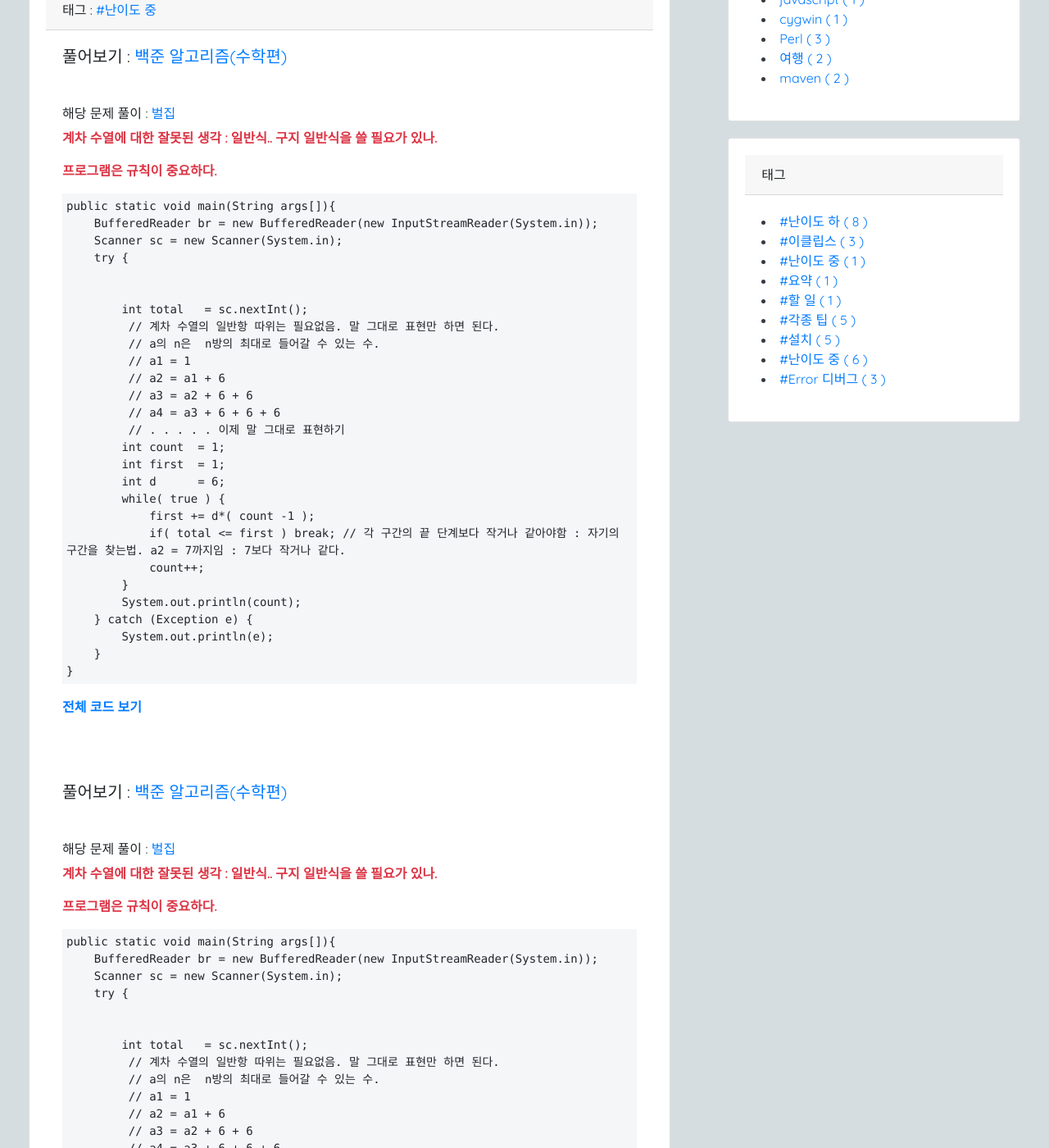
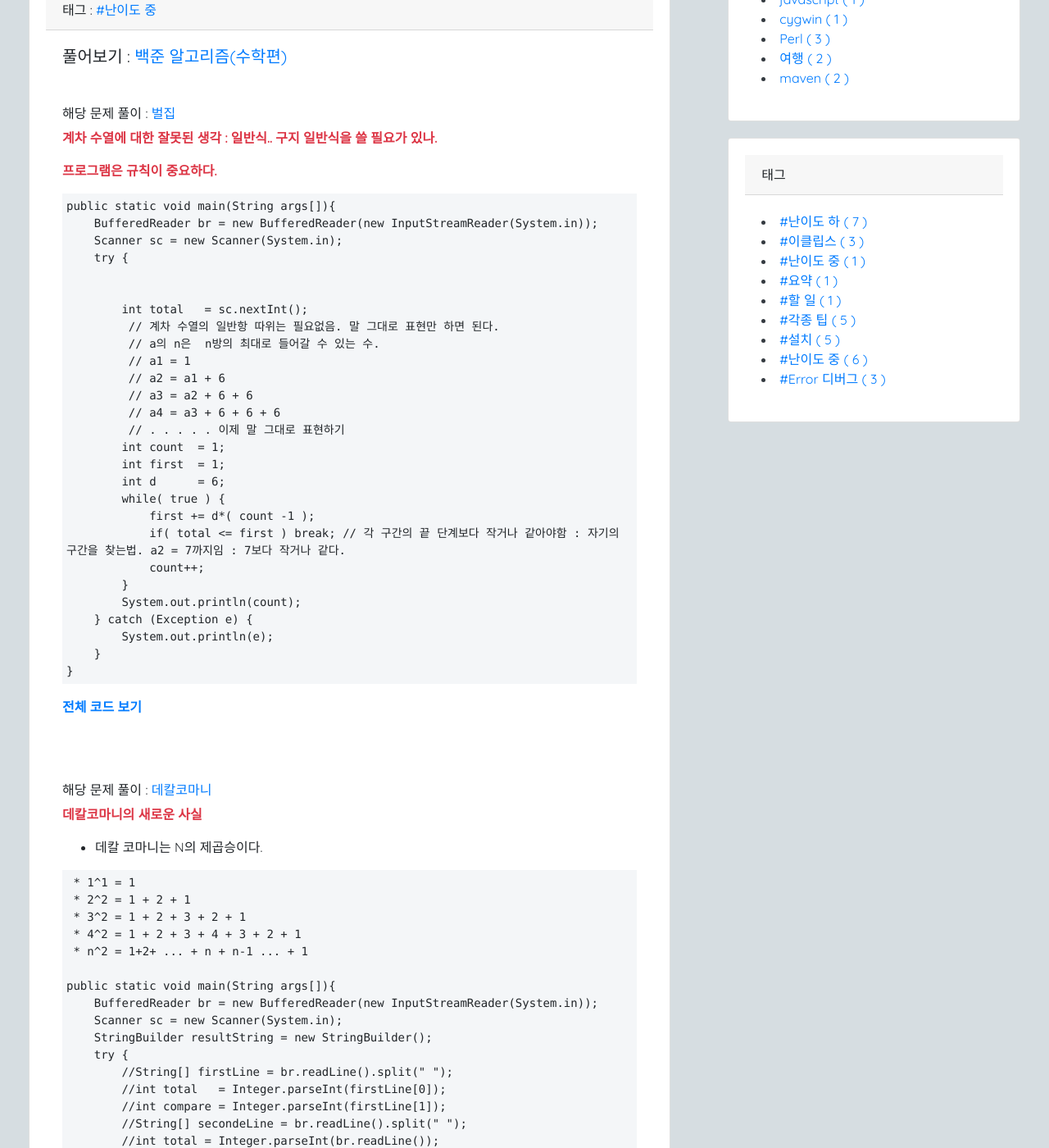
Before and after one commit to 7271kim/7271kim.github.com, a Jekyll site: the page built from _posts/algorithm/2019-09-04-algorithm-6.md, in a window 1280 px wide and 1400 px high, scrolled down 469 px. Shown: the whole window at 82% size. Built offline with Jekyll 4.4.1, drawn with Linux system fonts in a browser that asks for light colours; nearby versions of some CDN libraries; a script that is not in the unit is left out; comment, search, counter and statistics services are not loaded; some of the changed text lies outside the part shown.

Commit message:
[2019.09.22]  - 알고리즘 정리중

```diff
--- a/_posts/algorithm/2019-09-04-algorithm-6.md
+++ b/_posts/algorithm/2019-09-04-algorithm-6.md
@@ -51,45 +51,6 @@
 <br/>
 <br/>
 
-##### 풀어보기 : <a href="https://www.acmicpc.net/step/8" target="_blank"> 백준 알고리즘(수학편)</a>
-
-<br/>
-###### 해당 문제 풀이 : <a href="https://www.acmicpc.net/problem/2292" target="_blank"> 벌집 </a>
-
-<p class="text-danger bold-text"> 계차 수열에 대한 잘못된 생각 : 일반식.. 구지 일반식을 쓸 필요가 있나.</p>
-<p class="text-danger bold-text"> 프로그램은 규칙이 중요하다.</p>
-<pre>
-public static void main(String args[]){
-    BufferedReader br = new BufferedReader(new InputStreamReader(System.in));
-    Scanner sc = new Scanner(System.in);
-    try {
-
-
-        int total   = sc.nextInt();
-         // 계차 수열의 일반항 따위는 필요없음. 말 그대로 표현만 하면 된다.
-         // a의 n은  n방의 최대로 들어갈 수 있는 수.
-         // a1 = 1
-         // a2 = a1 + 6
-         // a3 = a2 + 6 + 6
-         // a4 = a3 + 6 + 6 + 6
-         // . . . . . 이제 말 그대로 표현하기
-        int count  = 1;
-        int first  = 1;
-        int d      = 6;
-        while( true ) {
-            first += d*( count -1 );
-            if( total &lt;= first ) break; // 각 구간의 끝 단계보다 작거나 같아야함 : 자기의 구간을 찾는법. a2 = 7까지임 : 7보다 작거나 같다.
-            count++;
-        }
-        System.out.println(count);
-    } catch (Exception e) {
-        System.out.println(e);
-    }
-}
-</pre>
-<p class="bold-text"><a href="https://github.com/7271kim/Single_JAVA_Project/blob/master/src/algorithm/math/Sequence.java" target="_blank">전체 코드 보기</a></p>
-<br/>
-<br/>
 
 ###### 해당 문제 풀이 : <a href="https://www.acmicpc.net/problem/1011" target="_blank"> 데칼코마니 </a>
 
```
Also changed, not shown: _posts/algorithm/2019-06-30-algorithm-3.md (+1 -0 lines), _posts/algorithm/2019-07-20-algorithm-4.md (+0 -12 lines).
